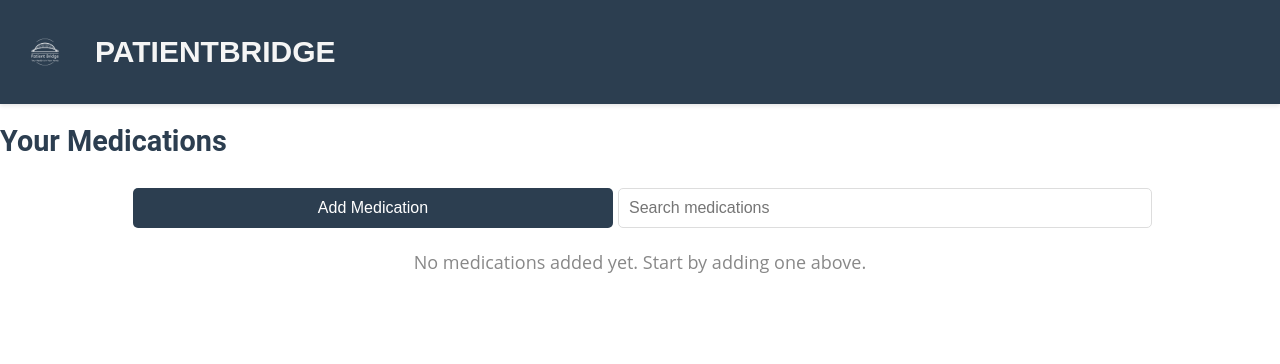
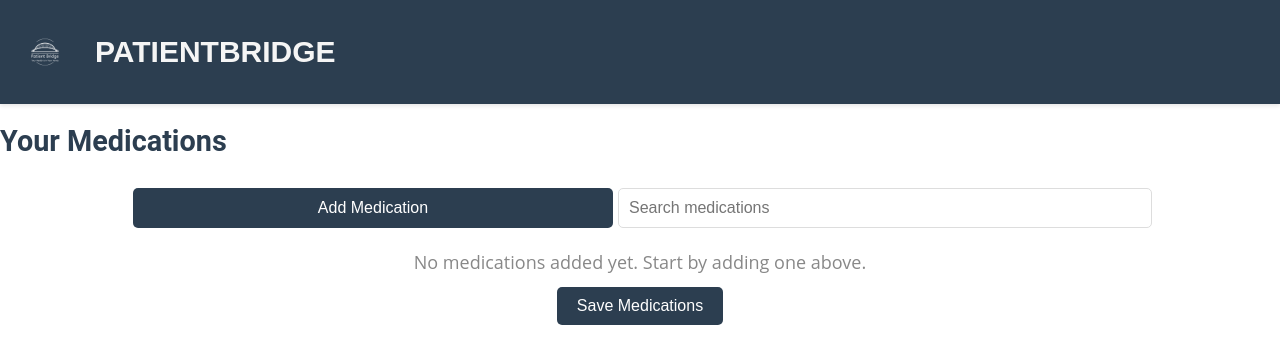
Before and after one commit to JewandreJuliano/Patient-Bridge, a React (Create React App) app in the folder patient-bridge/: page /medication in a window 1280 px wide. Shown: the top 364 px of the page. Built offline with nearby package versions, Linux system fonts and the light colour scheme.

Commit message:
save meds button added

```diff
--- a/patient-bridge/src/components/Medications.jsx
+++ b/patient-bridge/src/components/Medications.jsx
@@ -47,6 +47,12 @@ function Medications() {
   const filteredMedications = medications.filter(med =>
     med.name.toLowerCase().includes(search.toLowerCase())
   );
+
+  const handleSaveMedications = () => {
+    // Here you would typically send `medications` to your backend or save it as needed.
+    console.log('Saved Medications:', medications);
+    alert("Medications saved!");
+  };
 
   return (
     <>
@@ -137,6 +143,11 @@ function Medications() {
             </tbody>
           </table>
         )}
+
+        {/* Add Save Medications button here */}
+        <button className="save-medications-btn" onClick={handleSaveMedications}>
+          Save Medications
+        </button>
       </div>
     </>
   );
```
